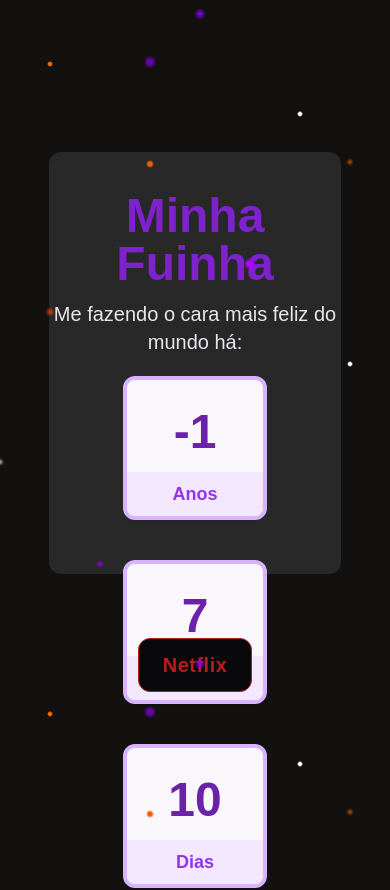
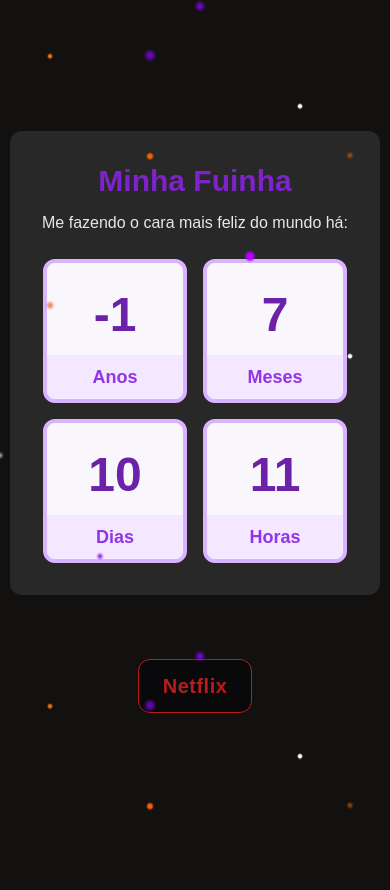
Before and after one commit to Nathan-013/Countdown-next, a Next.js app: page / in a window 390 px wide. Shown: the top 890 px of the page. After the commit the page ends 844 px from the top, so only its background shows below. Built offline with nearby package versions, Linux system fonts and the light colour scheme.

Commit message:
fix responsive layout

```diff
--- a/app/Final/Netflix.jsx
+++ b/app/Final/Netflix.jsx
@@ -66,7 +66,7 @@ export default function FinalPage() {
       {/* fim de uma parte */}
       <section id='Assnov' className="Assistir novamente">
         <p className="text-2xl font-semibold ml-5 my-5">Minha Lista</p>
-        <ul className="container__lista">
+        <ul className="container__lista sm:flex-row flex-col sm:items-center">
           <li className="container__video">
             <a href="/Final/minhaAurora">
               <Image src={filme1} alt="Video" className="cropped"/>
--- a/app/globals.css
+++ b/app/globals.css
@@ -133,7 +133,7 @@ li:hover .perfil__texto {
   @apply hidden transition-[200ms];
 }
 .container__lista {
-  @apply flex gap-3 sm:gap-4 mx-8;
+  @apply flex gap-3 overflow-x-auto sm:gap-4 mx-8;
   list-style: none;
 }
 .container .container__video:hover .desc {
--- a/app/page.js
+++ b/app/page.js
@@ -7,8 +7,8 @@ import useTimeTogether from "./hooks/UseTimeTogether";
 
 const names = ['minha fuinha', 'meu limaozinho 🍋', 'minha chata', 'minha vida', 'Aurora 🥱', 'a acompanhante 🤭'];
 const CountDown = ({ names, day, hour, minute, second }) => {
-  if (day+hour+minute+second >= 0) {
-    return(
+  if (day + hour + minute + second >= 0) {
+    return (
       <>
         <div className="text-2xl lg:text-6xl font-bold text-center text-purple-700">
           <h1 className="flex gap-2 lg:gap-4">
@@ -62,7 +62,7 @@ const CountDown = ({ names, day, hour, minute, second }) => {
       </section>
     )
   } else {
-    return(
+    return (
       <h1 className='text-3xl lg:text-6xl font-bold text-center text-stroke'>
         Carregando a saudade...
       </h1>
@@ -74,7 +74,7 @@ const CountDown = ({ names, day, hour, minute, second }) => {
 
 export default function Home() {
   // const [year, month, day, hour, minute, second] = useCountDown('01/23/2025 08:00:00')
-  const { years, months, days, hours, minutes } =useTimeTogether('2025-02-12T08:30:00');
+  const { years, months, days, hours, minutes } = useTimeTogether('2025-02-12T08:30:00');
 
   return (
     <div className='flex flex-col gap-16 justify-center items-center h-screen'>
@@ -86,22 +86,23 @@ export default function Home() {
         second={second}
       /> */}
 
-      <section className="flex flex-col gap-5 bg-[#292829] py-10 rounded-xl w-[75%] h-[50%]">
+      <section className="flex flex-col gap-6 bg-[#292829] py-8 px-4 rounded-xl w-[95%]
+       max-w-4xl mx-auto"
+      >
         <div className="flex flex-col gap-3">
-          <h1 className='text-5xl lg:text-5xl font-bold text-center text-purple-700'>
+          <h1 className="text-3xl sm:text-4xl lg:text-5xl font-bold text-center text-purple-700">
             Minha Fuinha
           </h1>
-          <h1 className='text-xl lg:text-2xl text-center text-gray-200'>
+
+          <h1 className="text-base sm:text-lg lg:text-2xl text-center text-gray-200">
             Me fazendo o cara mais feliz do mundo há:
           </h1>
         </div>
-        <div className='flex justify-center gap-10 w-30 flex-wrap'>
+
+        <div className="flex justify-center gap-4 sm:gap-6 lg:gap-10 flex-wrap">
           <Contador title="Anos" number={years} />
-
           <Contador title="Meses" number={months} />
-
           <Contador title="Dias" number={days} />
-
           <Contador title="Horas" number={hours} />
         </div>
       </section>
```
Lines whose indentation alone changed are shown as unchanged.
